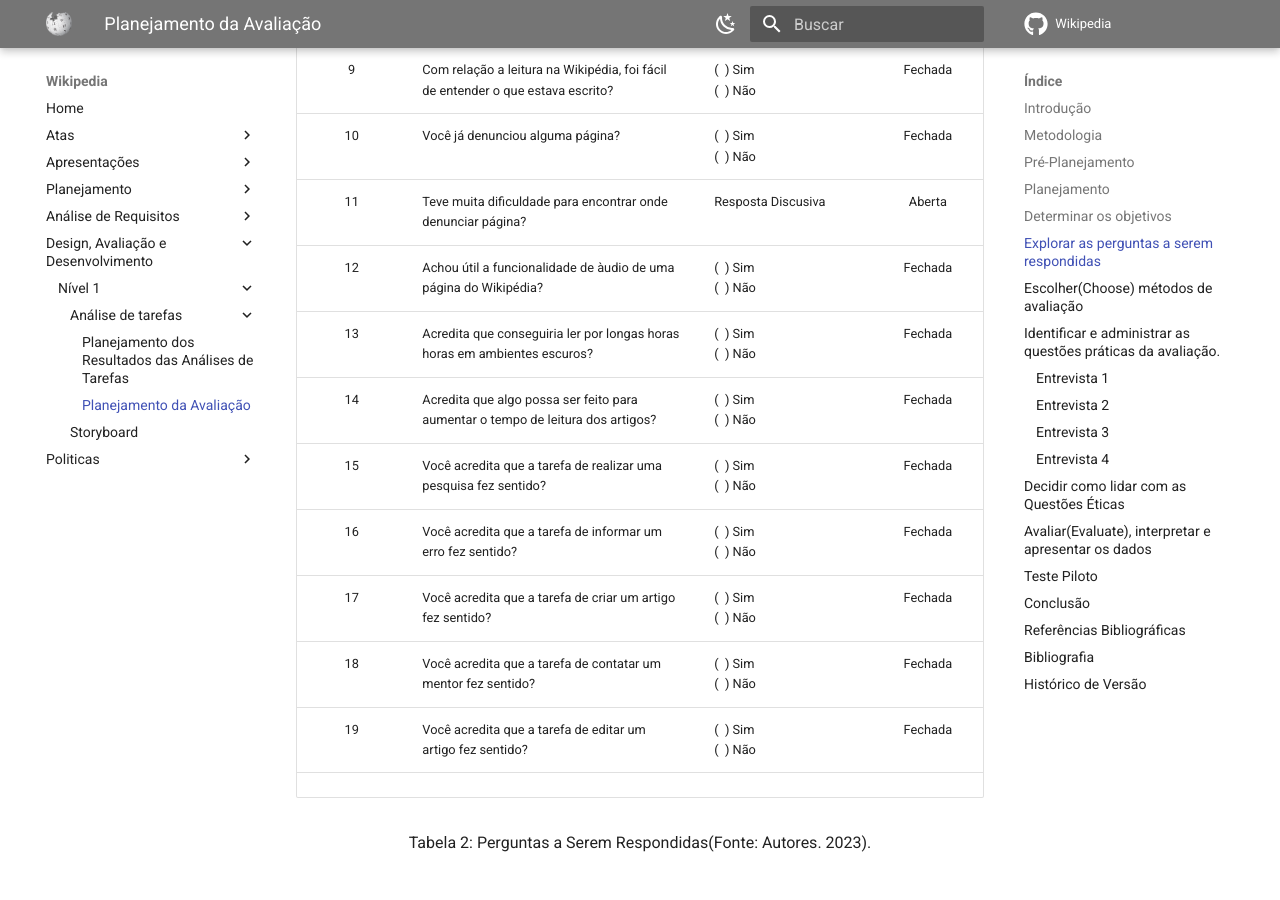
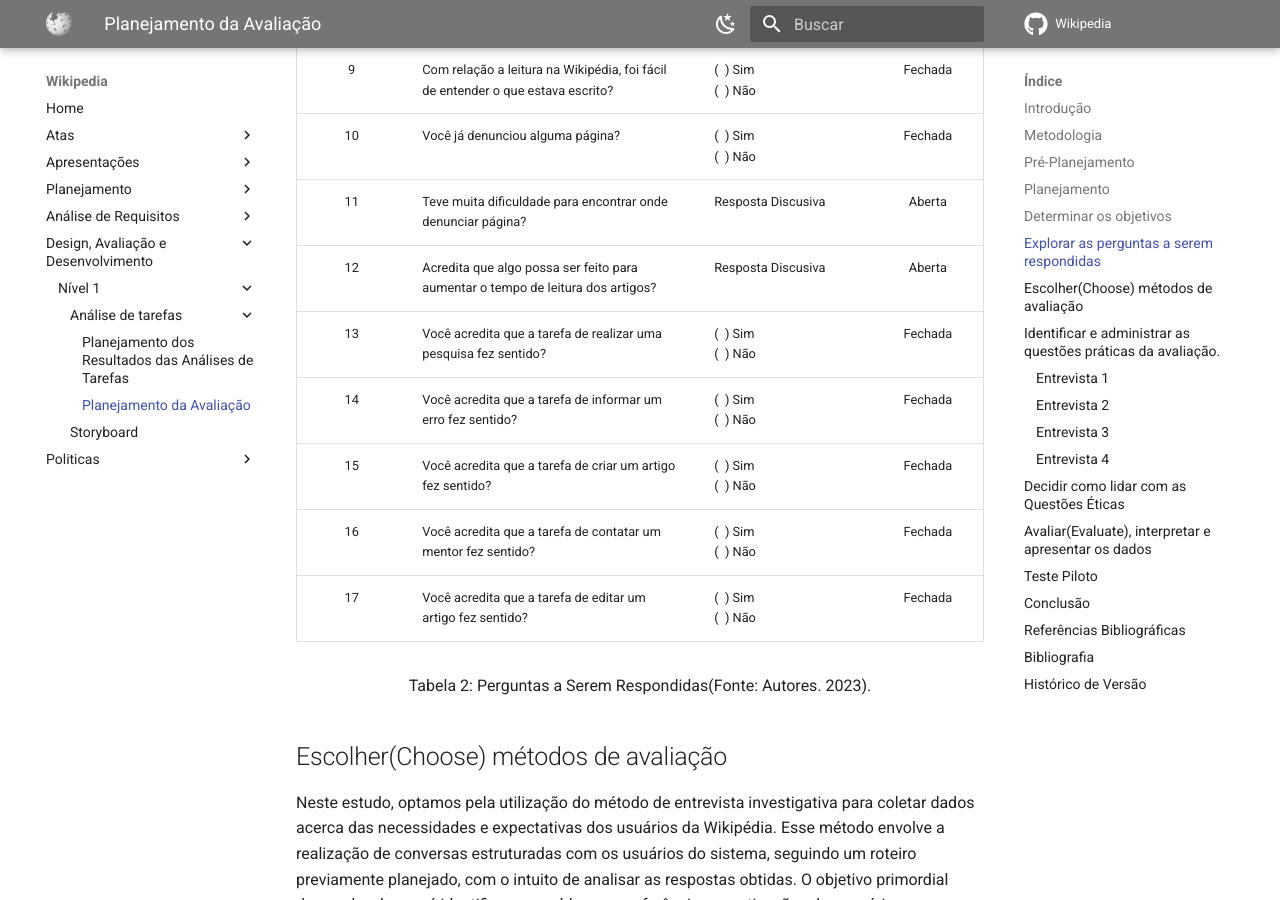
Before and after one commit to Interacao-Humano-Computador/2023.1-Wikipedia, an MkDocs documentation site: the page built from docs/design-avaliacao-desenvolvimento/nivel1/analiseDeTarefas/planejamentoDaAvaliacaoTarefas.md, in a window 1280 px wide and 900 px high, scrolled down 2602 px. Built offline with MkDocs 1.6.1 and Material for MkDocs 9.7.7, drawn with Linux system fonts in a browser that asks for light colours; comment, search, counter and statistics services are not loaded.

Commit message:
alterando perguntas

```diff
--- a/docs/design-avaliacao-desenvolvimento/nivel1/analiseDeTarefas/planejamentoDaAvaliacaoTarefas.md
+++ b/docs/design-avaliacao-desenvolvimento/nivel1/analiseDeTarefas/planejamentoDaAvaliacaoTarefas.md
@@ -48,15 +48,12 @@ As perguntas base para tais atividades foram desenvolvidas no mesmo sentido do o
 |        9        | Com relação a leitura na Wikipédia, foi fácil de entender o que estava escrito?                    | (  ) Sim<br />(  ) Não                                                                                                                                                                                                  |     Fechada     |
 |        10        | Você já denunciou alguma página?                                                                     | (  ) Sim<br />(  ) Não                                                                                                                                                                                                  |     Fechada     |
 |        11        | Teve muita dificuldade para encontrar onde denunciar página?                                           | Resposta Discusiva                                                                                                                                                                                                          |      Aberta      |
-|        12        | Achou útil a funcionalidade de àudio de uma página do Wikipédia?                                    | (  ) Sim<br />(  ) Não                                                                                                                                                                                                  |     Fechada     |
-|        13        | Acredita que conseguiria ler por longas horas horas em ambientes escuros?                               | (  ) Sim<br />(  ) Não                                                                                                                                                                                                  |     Fechada     |
-|        14        | Acredita que algo possa ser feito para aumentar o tempo de leitura dos artigos?                         | (  ) Sim<br />(  ) Não                                                                                                                                                                                                  |     Fechada     |
-|        15        | Você acredita que a tarefa de realizar uma pesquisa fez sentido?                                     | (  ) Sim<br />(  ) Não                                                                                                                                                                                                   |     Fechada     |
-|        16        | Você acredita que a tarefa de informar um erro fez sentido?                                           | (  ) Sim<br />(  ) Não                                                                                                                                                                                                   |     Fechada     |
-|        17        | Você acredita que a tarefa de criar um artigo fez sentido?                                             | (  ) Sim<br />(  ) Não                                                                                                                                                                                                   |     Fechada     |
-|        18        | Você acredita que a tarefa de contatar um mentor fez sentido?                                         | (  ) Sim<br />(  ) Não                                                                                                                                                                                                   |     Fechada     |
-|        19        | Você acredita que a tarefa de editar um artigo fez sentido?                                           | (  ) Sim<br />(  ) Não                                                                                                                                                                                                   |     Fechada     |
-|                  |                                                                                                         |                                                                                                                                                                                                                             |                  |
+|        12        | Acredita que algo possa ser feito para aumentar o tempo de leitura dos artigos?                         | Resposta Discusiva                                                                                                                                                                                                          |      Aberta      |
+|        13        | Você acredita que a tarefa de realizar uma pesquisa fez sentido?                                     | (  ) Sim<br />(  ) Não                                                                                                                                                                                                   |     Fechada     |
+|        14        | Você acredita que a tarefa de informar um erro fez sentido?                                           | (  ) Sim<br />(  ) Não                                                                                                                                                                                                   |     Fechada     |
+|        15        | Você acredita que a tarefa de criar um artigo fez sentido?                                             | (  ) Sim<br />(  ) Não                                                                                                                                                                                                   |     Fechada     |
+|        16        | Você acredita que a tarefa de contatar um mentor fez sentido?                                         | (  ) Sim<br />(  ) Não                                                                                                                                                                                                   |     Fechada     |
+|        17        | Você acredita que a tarefa de editar um artigo fez sentido?                                           | (  ) Sim<br />(  ) Não                                                                                                                                                                                                   |     Fechada     |
 
 <div style="text-align: center">
     <p> Tabela 2: Perguntas a Serem Respondidas(Fonte: Autores. 2023).</p>
```
